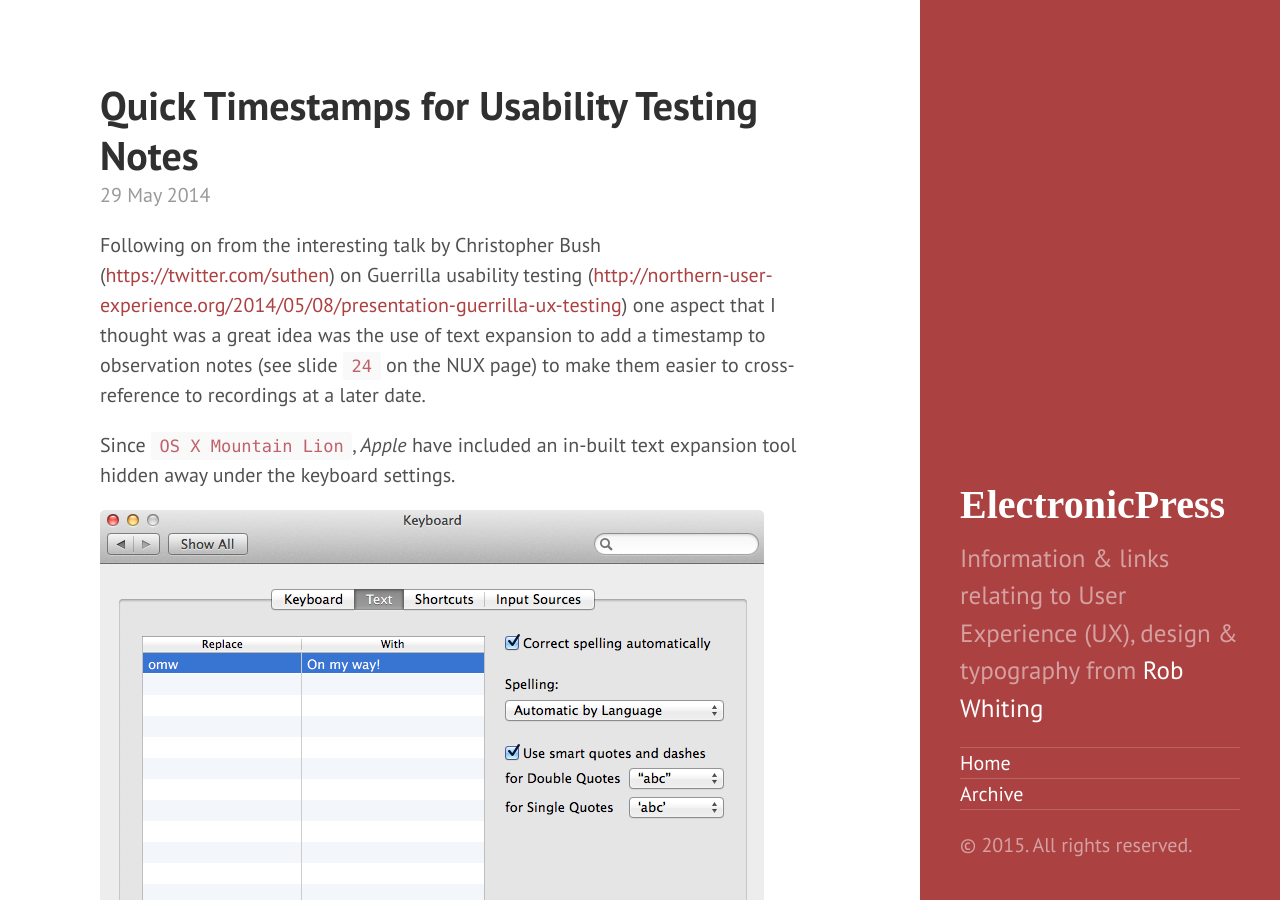
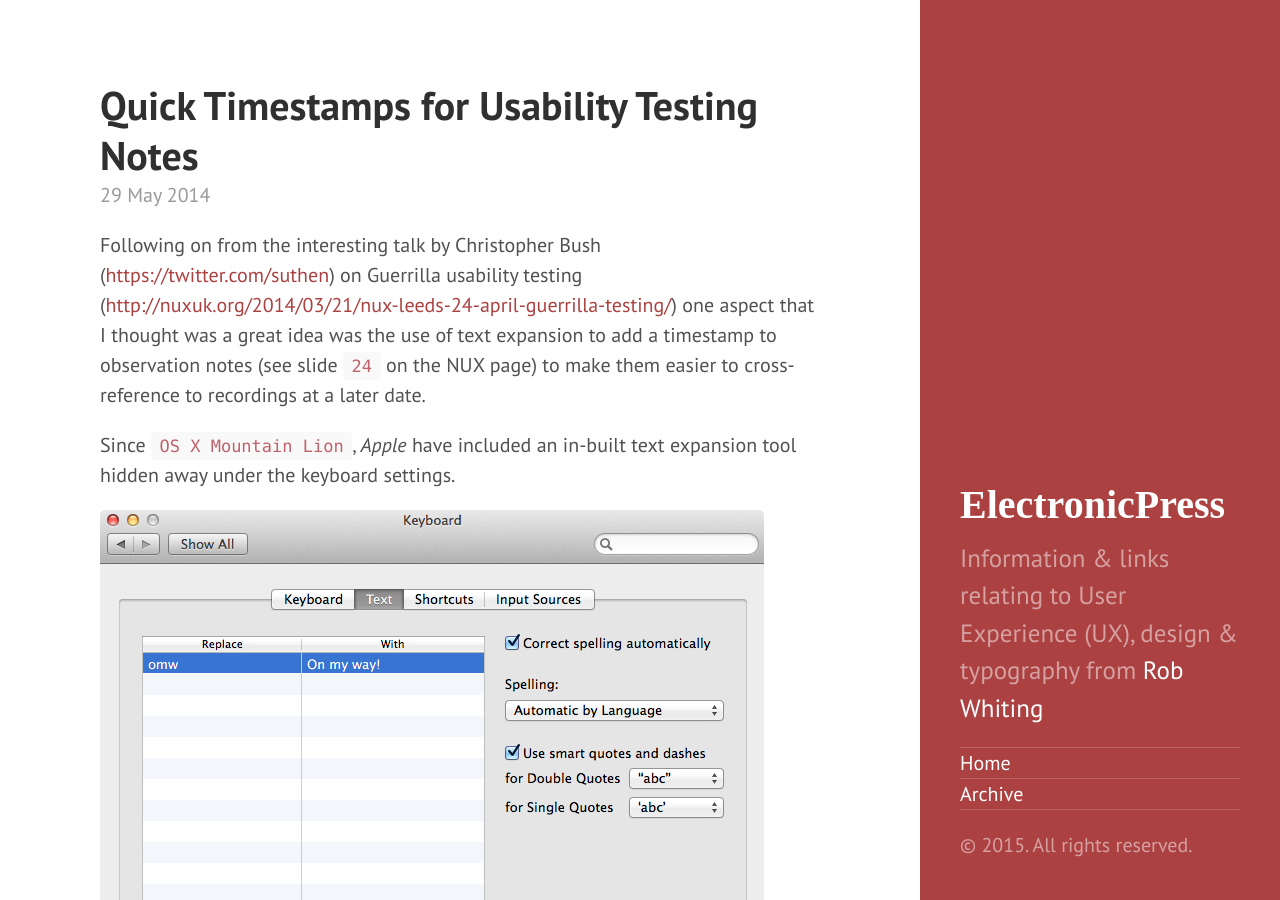
Before and after one commit to whitingx/whitingx.github.io, a Jekyll site: the page built from _posts/2014-05-29-quick-timestamps-for-usability-testing-notes.md, in a window 1280 px wide and 900 px high. Built offline with Jekyll 4.4.1, drawn with Linux system fonts in a browser that asks for light colours; some web fonts are replaced; comment, search, counter and statistics services are not loaded; some of the changed lines change nothing that is shown.

Commit message:
Fix link

```diff
--- a/_posts/2014-05-29-quick-timestamps-for-usability-testing-notes.md
+++ b/_posts/2014-05-29-quick-timestamps-for-usability-testing-notes.md
@@ -4,7 +4,7 @@ title: Quick Timestamps for Usability Testing Notes
 layout: post
 tags: [UX, testing, process, productivity]
 ---
-Following on from the interesting talk by Christopher Bush ([https://twitter.com/suthen](https://twitter.com/suthen)) on Guerrilla usability testing ([http://northern-user-experience.org/2014/05/08/presentation-guerrilla-ux-testing](http://northern-user-experience.org/2014/05/08/presentation-guerrilla-ux-testing)) one aspect that I thought was a great idea was the use of text expansion to add a timestamp to observation notes (see slide `24` on the NUX page) to make them easier to cross-reference to recordings at a later date.
+Following on from the interesting talk by Christopher Bush ([https://twitter.com/suthen](https://twitter.com/suthen)) on Guerrilla usability testing ([http://nuxuk.org/2014/03/21/nux-leeds-24-april-guerrilla-testing/](http://nuxuk.org/2014/03/21/nux-leeds-24-april-guerrilla-testing/)) one aspect that I thought was a great idea was the use of text expansion to add a timestamp to observation notes (see slide `24` on the NUX page) to make them easier to cross-reference to recordings at a later date.
 
 Since `OS X Mountain Lion`, _Apple_ have included an in-built text expansion tool hidden away under the keyboard settings.
 
```
